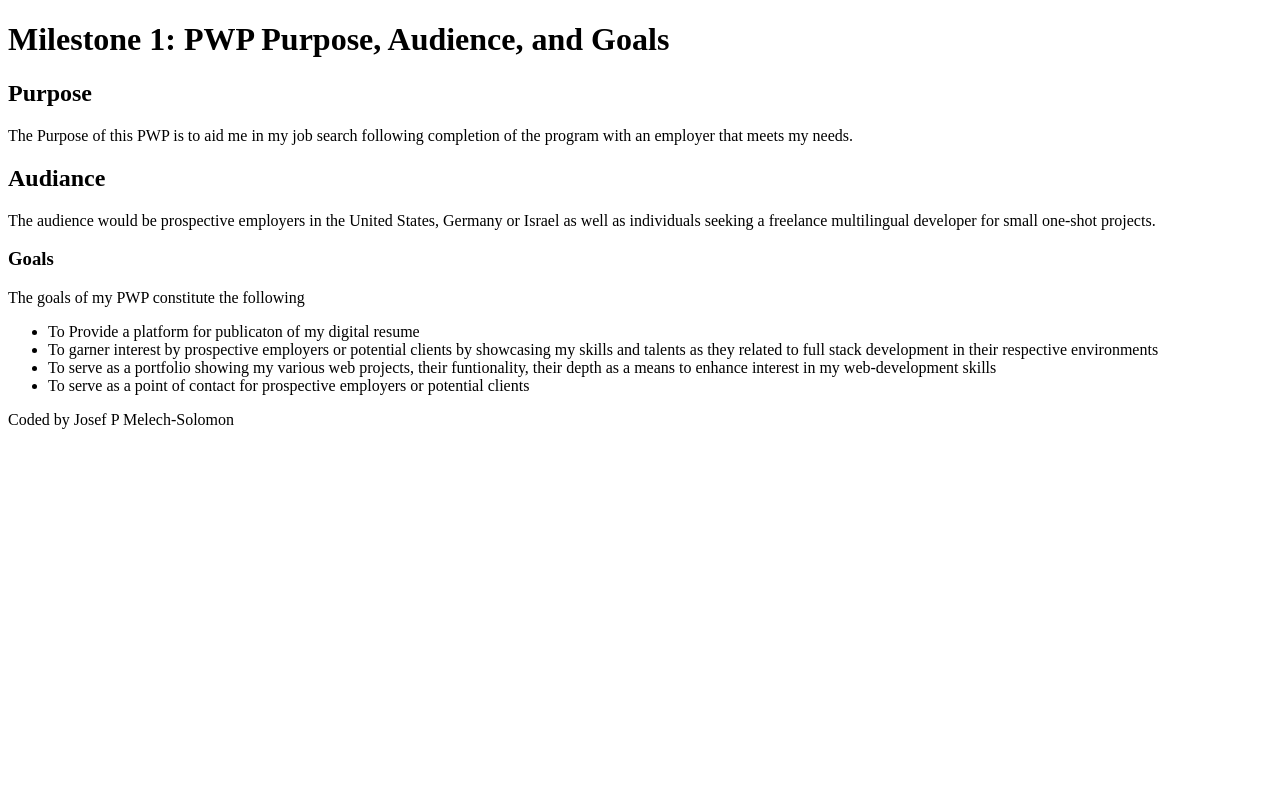
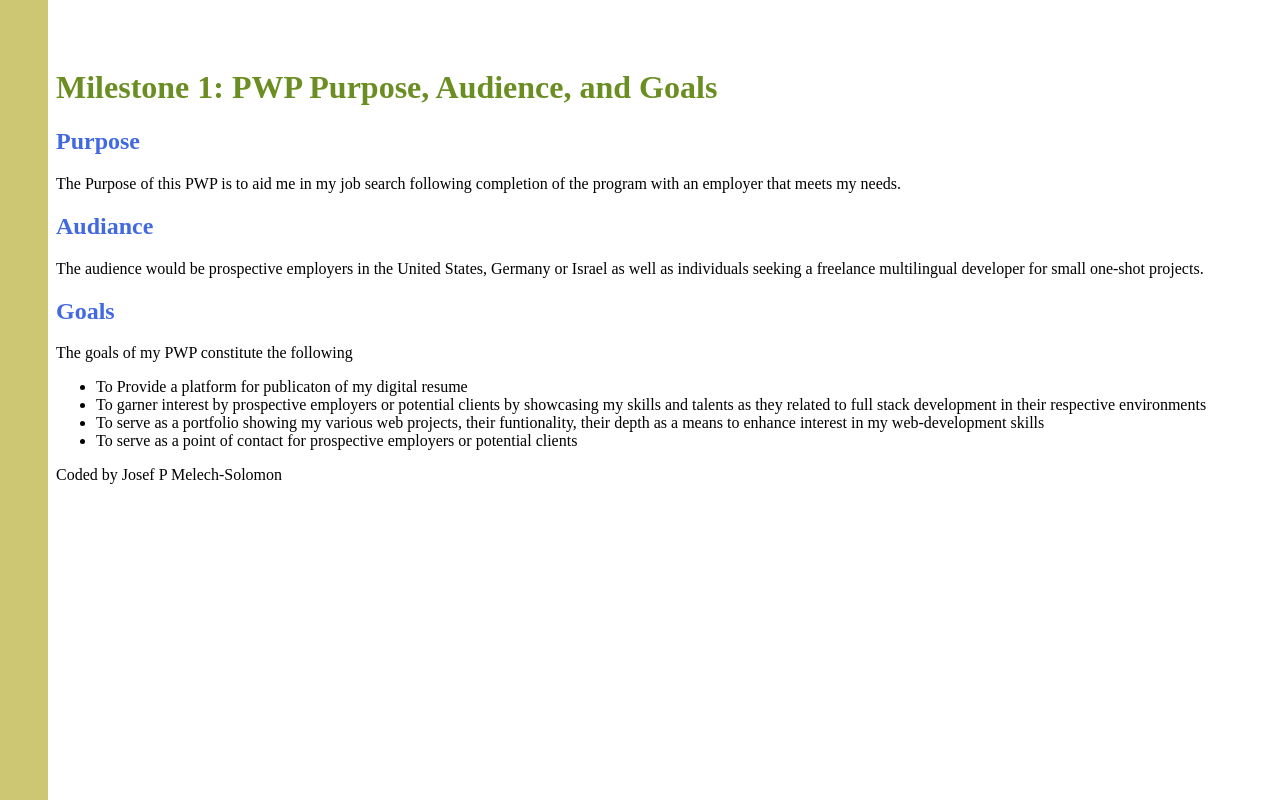
Before and after one commit to JPMelechSolomon626/PWP, a plain HTML site: page milestone1.html in a window 1280 px wide. Drawn offline with Linux system fonts and the light colour scheme.

Commit message:
added css file a bg image file and goals section in the html

```diff
--- a/milestone1.html
+++ b/milestone1.html
@@ -3,10 +3,10 @@
 <head>
     <title>Milestone 1: Personal Web Project</title>
     <meta charset="Big5">
-    <link rel="stlesheet" href="style.css"/>
+    <link rel="stylesheet" href="/style.css" />
 </head>
 <body>
-  <h1> Milestone 1: PWP Purpose, Audience, and Goals</h1>
+   <h1> Milestone 1: PWP Purpose, Audience, and Goals</h1>
     <h2>
         Purpose
     </h2>
@@ -18,9 +18,9 @@
         <p>
             The audience would be prospective employers in the United States, Germany or Israel as well as individuals seeking a freelance multilingual developer for small one-shot projects.
         </p>
-    <h3>
+    <h2>
         Goals
-    </h3>
+    </h2>
         <p>
             The goals of my PWP constitute the following
         </p>
@@ -39,5 +39,8 @@
             </li>
         </ul>
 </body>
-<footer>Coded by Josef P Melech-Solomon </footer>
+<footer>
+    <p>
+         Coded by Josef P Melech-Solomon
+</footer>
 </html>
--- /dev/null
+++ b/style.css
@@ -0,0 +1,16 @@
+html {
+    margin: 3em;
+}
+body{
+    background-color: #cdc673;
+    background-image: url("./images/about-me-bg-maclaren.jpg");
+    background-repeat: repeat-y;
+    background-size:auto;
+}
+h1{
+    color:#6b8e23;
+
+}
+h2{
+    color: royalblue;
+}
```
Also changed, not shown: images/about-me-bg-maclaren.jpg (added), images/about-me-bg-maclaren.png (added).
